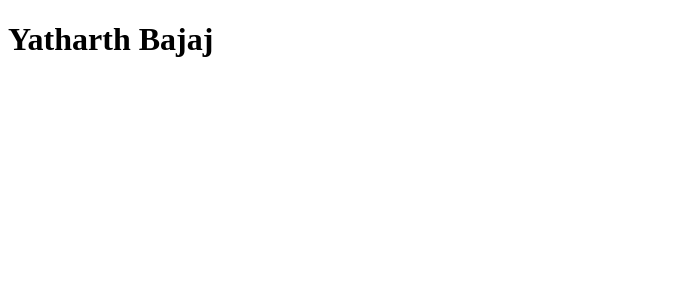
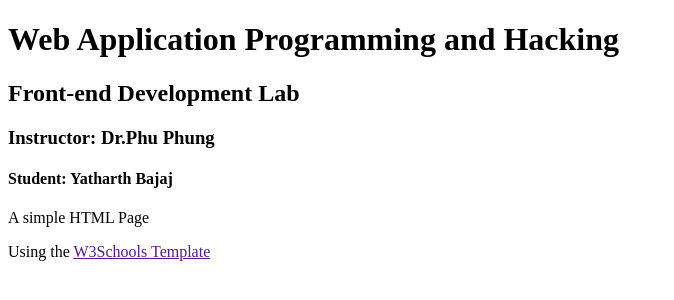
Before and after one commit to Yatha04/bajajyh.github.io, a plain HTML site: page waph.html in a window 1280 px wide. Shown: the whole page, without its empty margins (0-674 px from the left). Drawn offline with Linux system fonts and the light colour scheme.

Commit message:
second commit

```diff
--- a/waph.html
+++ b/waph.html
@@ -4,6 +4,11 @@
 	<title>Yatharth Bajaj Portfolio</title>
 </head>
 <body>
-	<h1> Yatharth Bajaj</h1>
+	<h1> Web Application Programming and Hacking</h1>
+	<h2>Front-end Development Lab</h2>
+	<h3>Instructor: Dr.Phu Phung</h3>
+	<h4>Student: Yatharth Bajaj</h4>
+	<p>A simple HTML Page</p>
+	<p>Using the <a href="">W3Schools Template</a></p>
 </body>
 </html>
```
